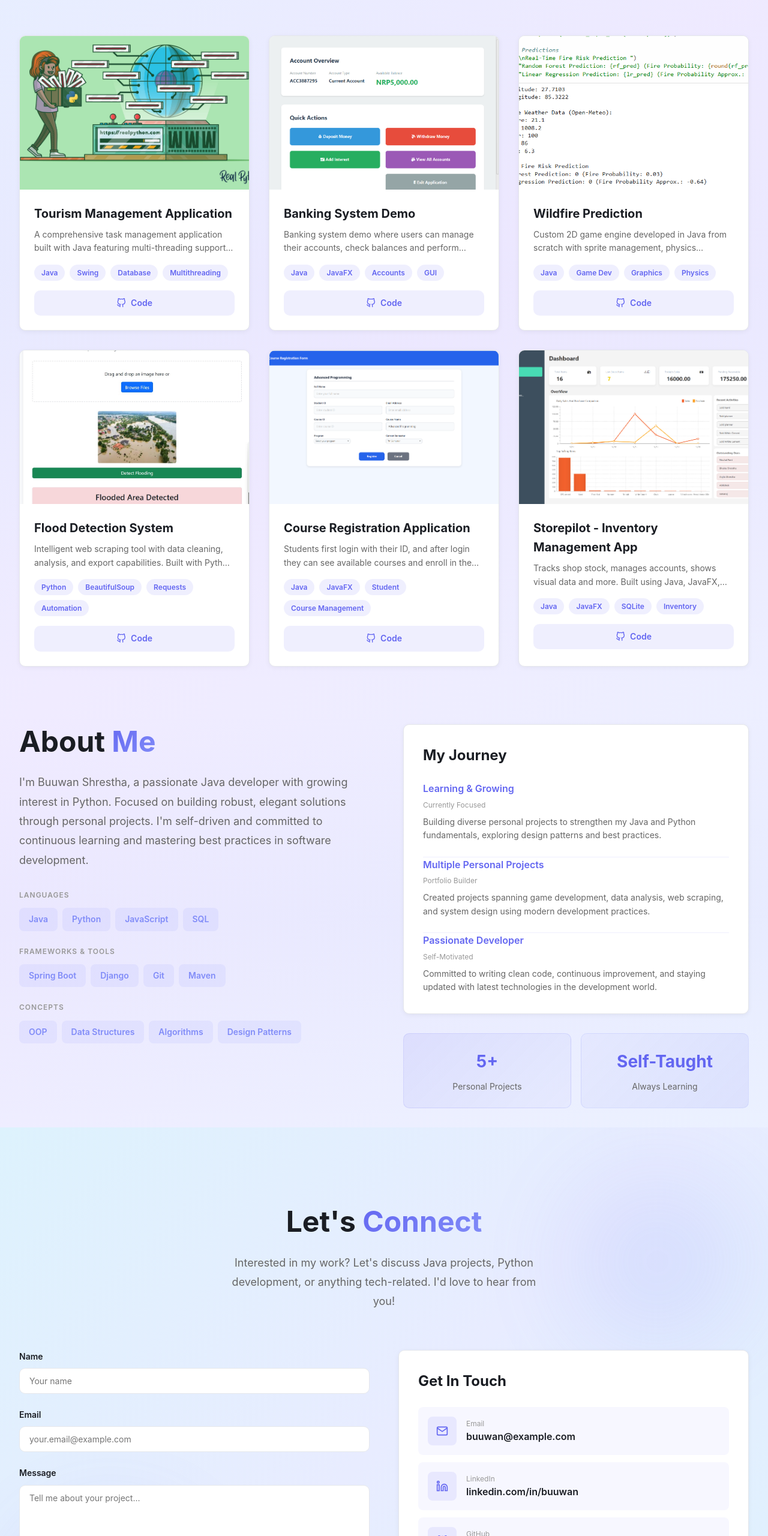
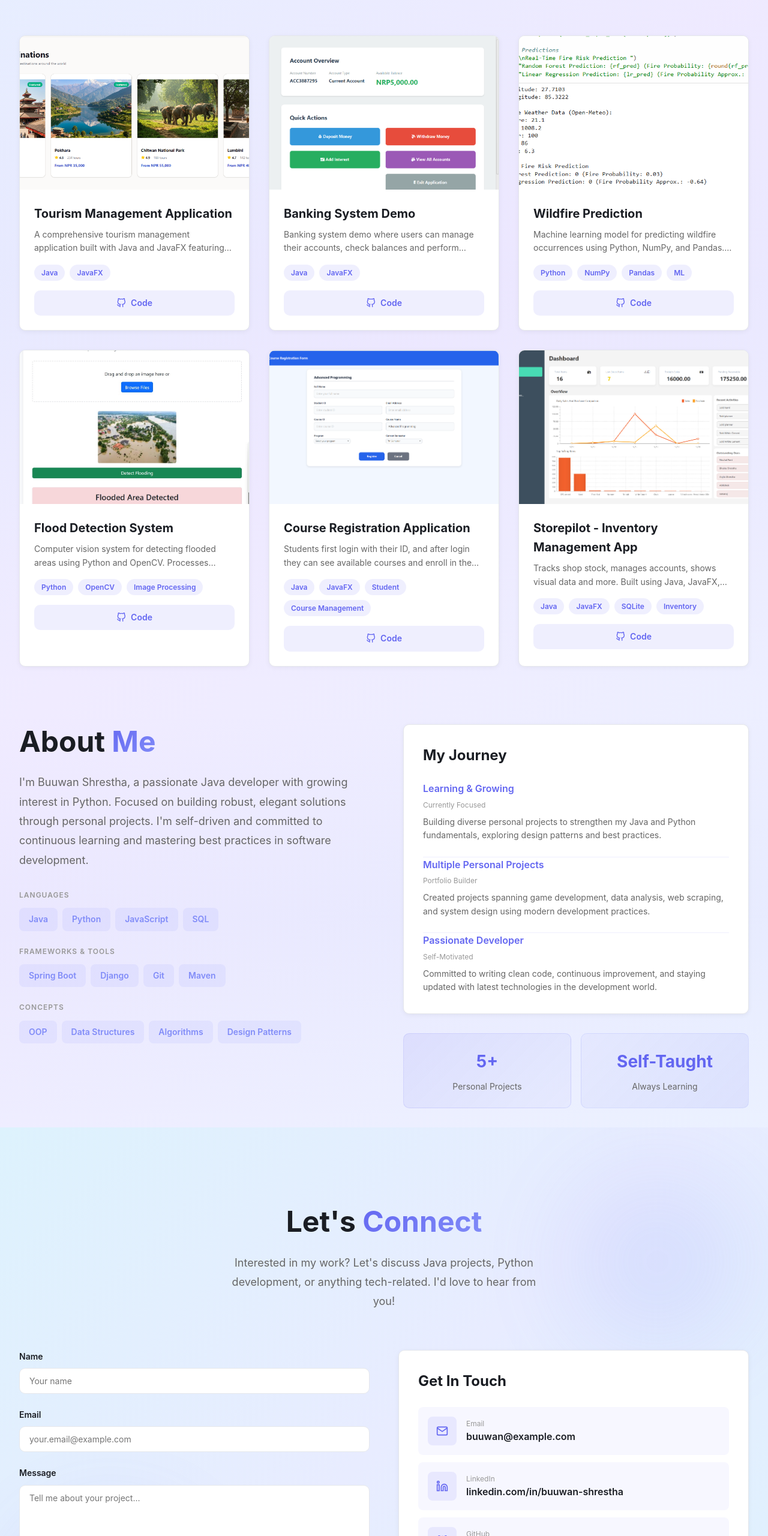
Before and after one commit to Bhuwan138312/My-Portfolio-Website, a website: page index.html in a window 1280 px wide. Shown: the part 1704-4264 px from the top of the page at 60% size. Drawn offline with Linux system fonts and the light colour scheme; files whose address does not match are found by name.

Commit message:
image added

```diff
--- a/index.html
+++ b/index.html
@@ -55,19 +55,19 @@
                     <button class="btn btn-outline" onclick="scrollToSection('contact')">Get In Touch</button>
                 </div>
                 <div class="social-links">
-                    <a href="#" class="social-icon" title="GitHub">
+                    <a href="https://github.com/Bhuwan138312" target="_blank" class="social-icon" title="GitHub">
                         <svg width="20" height="20" viewBox="0 0 24 24" fill="none" stroke="currentColor" stroke-width="2">
                             <path d="M9 19c-5 1.5-5-2.5-7-3m14 6v-3.87a3.37 3.37 0 0 0-.94-2.61c3.14-.35 6.44-1.54 6.44-7A5.44 5.44 0 0 0 20 4.77 5.07 5.07 0 0 0 19.91 1S18.73.65 16 2.48a13.38 13.38 0 0 0-7 0C6.27.65 5.09 1 5.09 1A5.07 5.07 0 0 0 5 4.77a5.44 5.44 0 0 0-1.5 3.78c0 5.42 3.3 6.61 6.44 7A3.37 3.37 0 0 0 9 18.13V22"></path>
                         </svg>
                     </a>
-                    <a href="#" class="social-icon" title="LinkedIn">
+                    <a href="https://www.linkedin.com/in/buuwan-shrestha" target="_blank" class="social-icon" title="LinkedIn">
                         <svg width="20" height="20" viewBox="0 0 24 24" fill="none" stroke="currentColor" stroke-width="2">
                             <path d="M16 8a6 6 0 0 1 6 6v7h-4v-7a2 2 0 0 0-2-2 2 2 0 0 0-2 2v7h-4v-7a6 6 0 0 1 6-6z"></path>
                             <rect x="2" y="9" width="4" height="12"></rect>
                             <circle cx="4" cy="4" r="2"></circle>
                         </svg>
                     </a>
-                    <a href="#" class="social-icon" title="Email">
+                    <a href="#contact" class="social-icon" title="Email">
                         <svg width="20" height="20" viewBox="0 0 24 24" fill="none" stroke="currentColor" stroke-width="2">
                             <path d="M4 4h16c1.1 0 2 .9 2 2v12c0 1.1-.9 2-2 2H4c-1.1 0-2-.9-2-2V6c0-1.1.9-2 2-2z"></path>
                             <polyline points="22,6 12,13 2,6"></polyline>
@@ -142,21 +142,19 @@
                 <!-- Tourism Management Application -->
                 <div class="project-card">
                     <div class="project-image">
-                        <img src="image copy 4.png" alt="Tourism Management Application">
+                        <img src="images/gonepal.png" alt="Tourism Management Application">
                         <div class="project-overlay">
                             <p class="project-overlay-text">View Project</p>
                         </div>
                     </div>
                     <div class="project-content">
                         <h3 class="project-title">Tourism Management Application</h3>
-                        <p class="project-description">A comprehensive task management application built with Java featuring multi-threading support, persistent storage, and real-time task synchronization.</p>
+                        <p class="project-description">A comprehensive tourism management application built with Java and JavaFX featuring booking management, user authentication, and interactive GUI for seamless travel planning.</p>
                         <div class="project-tags">
                             <span class="tag">Java</span>
-                            <span class="tag">Swing</span>
-                            <span class="tag">Database</span>
-                            <span class="tag">Multithreading</span>
+                            <span class="tag">JavaFX</span>
                         </div>
-                        <a href="#" class="project-link">
+                        <a href="https://github.com/Bhuwan138312/GoNepal.java" target="_blank" class="project-link">
                             <svg width="16" height="16" viewBox="0 0 24 24" fill="none" stroke="currentColor" stroke-width="2">
                                 <path d="M9 19c-5 1.5-5-2.5-7-3m14 6v-3.87a3.37 3.37 0 0 0-.94-2.61c3.14-.35 6.44-1.54 6.44-7A5.44 5.44 0 0 0 20 4.77 5.07 5.07 0 0 0 19.91 1S18.73.65 16 2.48a13.38 13.38 0 0 0-7 0C6.27.65 5.09 1 5.09 1A5.07 5.07 0 0 0 5 4.77a5.44 5.44 0 0 0-1.5 3.78c0 5.42 3.3 6.61 6.44 7A3.37 3.37 0 0 0 9 18.13V22"></path>
                             </svg>
@@ -165,7 +163,7 @@
                     </div>
                 </div>
 
-                <!-- Banking System Demo - revised as Java & JavaFX -->
+                <!-- Banking System Demo -->
                 <div class="project-card">
                     <div class="project-image">
                         <img src="images\bankingsystemdemo.png" alt="Banking System Demo">
@@ -179,10 +177,8 @@
                         <div class="project-tags">
                             <span class="tag">Java</span>
                             <span class="tag">JavaFX</span>
-                            <span class="tag">Accounts</span>
-                            <span class="tag">GUI</span>
                         </div>
-                        <a href="#" class="project-link">
+                        <a href="https://github.com/Bhuwan138312/Simple_Banking_System_Demo_Javafx" target="_blank" class="project-link">
                             <svg width="16" height="16" viewBox="0 0 24 24" fill="none" stroke="currentColor" stroke-width="2">
                                 <path d="M9 19c-5 1.5-5-2.5-7-3m14 6v-3.87a3.37 3.37 0 0 0-.94-2.61c3.14-.35 6.44-1.54 6.44-7A5.44 5.44 0 0 0 20 4.77 5.07 5.07 0 0 0 19.91 1S18.73.65 16 2.48a13.38 13.38 0 0 0-7 0C6.27.65 5.09 1 5.09 1A5.07 5.07 0 0 0 5 4.77a5.44 5.44 0 0 0-1.5 3.78c0 5.42 3.3 6.61 6.44 7A3.37 3.37 0 0 0 9 18.13V22"></path>
                             </svg>
@@ -201,14 +197,14 @@
                     </div>
                     <div class="project-content">
                         <h3 class="project-title">Wildfire Prediction</h3>
-                        <p class="project-description">Custom 2D game engine developed in Java from scratch with sprite management, physics simulation, and collision detection systems.</p>
+                        <p class="project-description">Machine learning model for predicting wildfire occurrences using Python, NumPy, and Pandas. Analyzes historical data and environmental factors to forecast fire risks.</p>
                         <div class="project-tags">
-                            <span class="tag">Java</span>
-                            <span class="tag">Game Dev</span>
-                            <span class="tag">Graphics</span>
-                            <span class="tag">Physics</span>
+                            <span class="tag">Python</span>
+                            <span class="tag">NumPy</span>
+                            <span class="tag">Pandas</span>
+                            <span class="tag">ML</span>
                         </div>
-                        <a href="#" class="project-link">
+                        <a href="https://github.com/Bhuwan138312/mlpc_Wildfire_Prediction.ipynv" target="_blank" class="project-link">
                             <svg width="16" height="16" viewBox="0 0 24 24" fill="none" stroke="currentColor" stroke-width="2">
                                 <path d="M9 19c-5 1.5-5-2.5-7-3m14 6v-3.87a3.37 3.37 0 0 0-.94-2.61c3.14-.35 6.44-1.54 6.44-7A5.44 5.44 0 0 0 20 4.77 5.07 5.07 0 0 0 19.91 1S18.73.65 16 2.48a13.38 13.38 0 0 0-7 0C6.27.65 5.09 1 5.09 1A5.07 5.07 0 0 0 5 4.77a5.44 5.44 0 0 0-1.5 3.78c0 5.42 3.3 6.61 6.44 7A3.37 3.37 0 0 0 9 18.13V22"></path>
                             </svg>
@@ -227,14 +223,13 @@
                     </div>
                     <div class="project-content">
                         <h3 class="project-title">Flood Detection System</h3>
-                        <p class="project-description">Intelligent web scraping tool with data cleaning, analysis, and export capabilities. Built with Python for automated data collection and processing.</p>
+                        <p class="project-description">Computer vision system for detecting flooded areas using Python and OpenCV. Processes images to identify water levels and flood-affected regions with image processing algorithms.</p>
                         <div class="project-tags">
                             <span class="tag">Python</span>
-                            <span class="tag">BeautifulSoup</span>
-                            <span class="tag">Requests</span>
-                            <span class="tag">Automation</span>
+                            <span class="tag">OpenCV</span>
+                            <span class="tag">Image Processing</span>
                         </div>
-                        <a href="#" class="project-link">
+                        <a href="https://github.com/Bhuwan138312/flood-detection" target="_blank" class="project-link">
                             <svg width="16" height="16" viewBox="0 0 24 24" fill="none" stroke="currentColor" stroke-width="2">
                                 <path d="M9 19c-5 1.5-5-2.5-7-3m14 6v-3.87a3.37 3.37 0 0 0-.94-2.61c3.14-.35 6.44-1.54 6.44-7A5.44 5.44 0 0 0 20 4.77 5.07 5.07 0 0 0 19.91 1S18.73.65 16 2.48a13.38 13.38 0 0 0-7 0C6.27.65 5.09 1 5.09 1A5.07 5.07 0 0 0 5 4.77a5.44 5.44 0 0 0-1.5 3.78c0 5.42 3.3 6.61 6.44 7A3.37 3.37 0 0 0 9 18.13V22"></path>
                             </svg>
@@ -260,7 +255,7 @@
                             <span class="tag">Student</span>
                             <span class="tag">Course Management</span>
                         </div>
-                        <a href="#" class="project-link">
+                        <a href="https://github.com/Bhuwan138312/Simple_student-course-Registration_fxml" target="_blank" class="project-link">
                             <svg width="16" height="16" viewBox="0 0 24 24" fill="none" stroke="currentColor" stroke-width="2">
                                 <path d="M9 19c-5 1.5-5-2.5-7-3m14 6v-3.87a3.37 3.37 0 0 0-.94-2.61c3.14-.35 6.44-1.54 6.44-7A5.44 5.44 0 0 0 20 4.77 5.07 5.07 0 0 0 19.91 1S18.73.65 16 2.48a13.38 13.38 0 0 0-7 0C6.27.65 5.09 1 5.09 1A5.07 5.07 0 0 0 5 4.77a5.44 5.44 0 0 0-1.5 3.78c0 5.42 3.3 6.61 6.44 7A3.37 3.37 0 0 0 9 18.13V22"></path>
                             </svg>
@@ -286,7 +281,7 @@
                             <span class="tag">SQLite</span>
                             <span class="tag">Inventory</span>
                         </div>
-                        <a href="#" class="project-link">
+                        <a href="https://github.com/Bhuwan138312/StorePilot_Release/releases/tag/v1.0.0" target="_blank" class="project-link">
                             <svg width="16" height="16" viewBox="0 0 24 24" fill="none" stroke="currentColor" stroke-width="2">
                                 <path d="M9 19c-5 1.5-5-2.5-7-3m14 6v-3.87a3.37 3.37 0 0 0-.94-2.61c3.14-.35 6.44-1.54 6.44-7A5.44 5.44 0 0 0 20 4.77 5.07 5.07 0 0 0 19.91 1S18.73.65 16 2.48a13.38 13.38 0 0 0-7 0C6.27.65 5.09 1 5.09 1A5.07 5.07 0 0 0 5 4.77a5.44 5.44 0 0 0-1.5 3.78c0 5.42 3.3 6.61 6.44 7A3.37 3.37 0 0 0 9 18.13V22"></path>
                             </svg>
@@ -415,7 +410,7 @@
                                 <p class="contact-value">buuwan@example.com</p>
                             </div>
                         </a>
-                        <a href="https://linkedin.com" class="contact-method">
+                        <a href="https://www.linkedin.com/in/buuwan-shrestha" target="_blank" class="contact-method">
                             <div class="contact-icon">
                                 <svg width="20" height="20" viewBox="0 0 24 24" fill="none" stroke="currentColor" stroke-width="2">
                                     <path d="M16 8a6 6 0 0 1 6 6v7h-4v-7a2 2 0 0 0-2-2 2 2 0 0 0-2 2v7h-4v-7a6 6 0 0 1 6-6z"></path>
@@ -425,7 +420,7 @@
                             </div>
                             <div>
                                 <p class="contact-label">LinkedIn</p>
-                                <p class="contact-value">linkedin.com/in/buuwan</p>
+                                <p class="contact-value">linkedin.com/in/buuwan-shrestha</p>
                             </div>
                         </a>
                         <a href="https://github.com" class="contact-method">
```
Also changed, not shown: images/gonepal.png (added).
